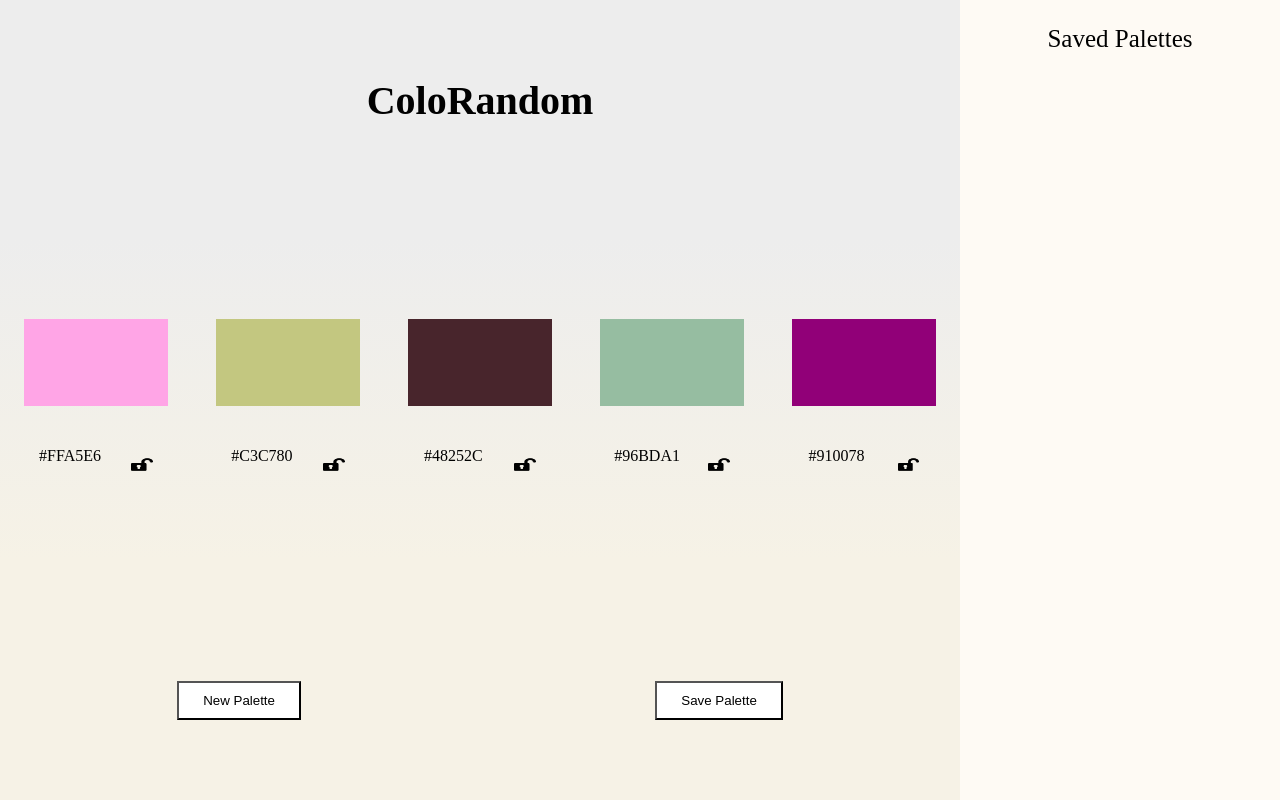
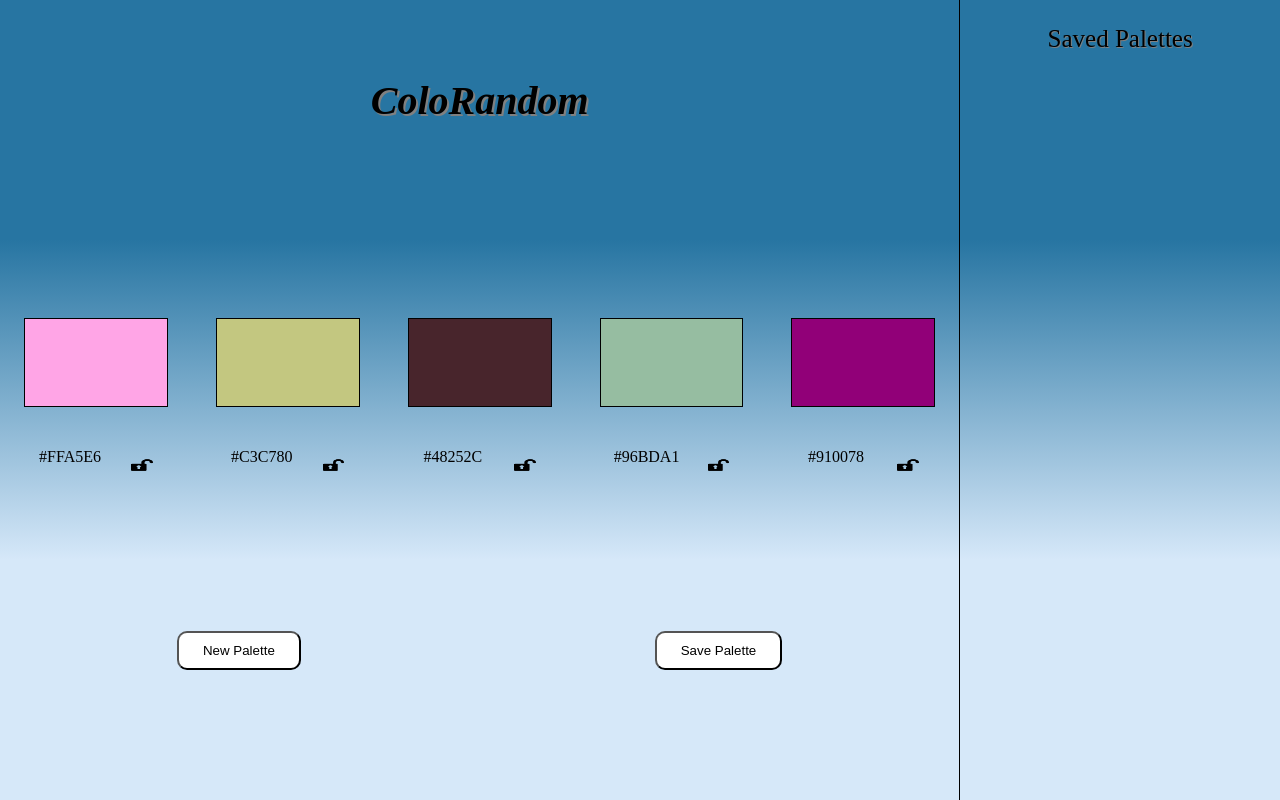
Before and after one commit to mmeier274/ColoRandom, a plain HTML site: page index.html in a window 1280 px wide. Drawn offline with Linux system fonts and the light colour scheme.

Commit message:
Change background and add borders around colors

```diff
--- a/index.html
+++ b/index.html
@@ -8,7 +8,7 @@
   <body>
     <section class= 'square-box'>
       <div class='square-title'>
-        <h1>ColoRandom</h1>
+        <h1><i>ColoRandom</i></h1>
       </div>
       <main class='color-swatch'>
         <section class='large-color'>
--- a/styles.css
+++ b/styles.css
@@ -6,51 +6,53 @@ body {
   top: 0;
   left: 0;
   bottom: 0;
-  right: 0
-}
-
-.square-title {
-  display: flex;
-  justify-content: center;
-  align-items: center;
-  height: 25%
+  right: 0;
 }
 
 h1 {
   font-size: 40px;
 }
 
+.square-title {
+  text-shadow: 2px 2px grey;
+  display: flex;
+  justify-content: center;
+  align-items: center;
+  height: 25%;
+}
+
 .color-swatch {
   display: flex;
   justify-content: space-around;
   align-items: center;
-  height: 50%
+  height: 50%;
 }
 
 .square-box {
-  background: linear-gradient(180deg, #ededed 30%, #f6f2e6 70%);
-  width: 75%
+  background: linear-gradient(180deg, #2775A2 30%, #D6E8F9 70%);
+  width: 75%;
 }
 
 .rectangle-box {
-  background-color: #fefaf4;
+  background: linear-gradient(180deg, #2775A2 30%, #D6E8F9 70%);;
   display: flex;
+  justify-content: flex-start;
+  align-items: center;
 	flex-direction: column;
-	flex-wrap: nowrap;
-	justify-content: flex-start;
-	align-items: center;
 	align-content: stretch;
-  width: 25%
+  width: 25%;
+  border-left: 1px solid;
 }
 
 .rectangle-title {
-  background-color: #fefaf4;
+  background: #2775A2;
   font-size: 25px;
+  text-shadow: 1px 1px grey;
   width: 100%;
   height: 10%;
   margin-bottom: : 10px;
   display: flex;
-  justify-content: center
+  justify-content: center;
 }
 
 .color-array {
@@ -58,33 +60,33 @@ h1 {
   width: 100%;
   margin-top: 10px;
   display: flex;
-  flex-direction: column;
   justify-content: space-evenly;
   align-items: center;
-  overflow-y: auto
+  flex-direction: column;
+  overflow-y: auto;
 }
 
+
+/* BUTTONS */
 .button-box {
   height: 25%;
   display: flex;
   justify-content: space-around;
   align-items: center;
-  align-content: space-between
+  align-content: space-between;
 }
+
+.save-pal-btn,
 .new-pal-btn {
   border-color: black;
   border-radius: 12;
   padding: 10px 24px;
-  background-color: white
+  background-color: white;
+  margin-bottom: 100px;
+  border-radius: 10px;
 }
 
-.save-pal-btn {
-  border-color: black;
-  border-radius: 12;
-  padding: 10px 24px;
-  background-color: white
-}
-
+/* LARGE PALETTE */
 .color {
   display: flex;
 	flex-direction: column;
@@ -92,44 +94,45 @@ h1 {
 	justify-content: center;
 	align-items: center;
 	align-content: stretch;
-  padding: 30%
+  padding: 30%;
+  border: 1px solid black;
 }
 
 .color-code {
   display: flex;
+  justify-content: space-around;
   align-content: center;
-  justify-content: space-around;
   padding: 0;
-  margin-top: 25px
+  margin-top: 25px;
 }
 
 .large-color {
   display: flex;
+  justify-content: center;
   flex-direction: column;
-  justify-content: center;
   height: 50%;
-  width: 15%
+  width: 15%;
 }
 
 .hex {
- border: none
+ border: none;
 }
 
 .hidden {
-  display: none
+  display: none;
 }
 
 .lock {
   display: hidden;
   height: 20%;
   width: 12%;
-  margin-top: 21%
+  margin-top: 21%;
 }
 
 .unlock {
   height: 25%;
   width: 15%;
-  margin-top: 19%
+  margin-top: 19%;
 }
 
 /* MINI PALETTE */
@@ -139,16 +142,17 @@ h1 {
   width: 95%;
   display: flex;
   justify-content: space-between;
+  align-items: center;
   flex-direction: row;
-  align-items: center
 }
 
 .mini-color{
   height: 25%;
-  width: 15%
+  width: 15%;
+  border: 1px solid black;
 }
 
 .trash {
   height: 15%;
-  width: 10%
+  width: 10%;
 }
```
